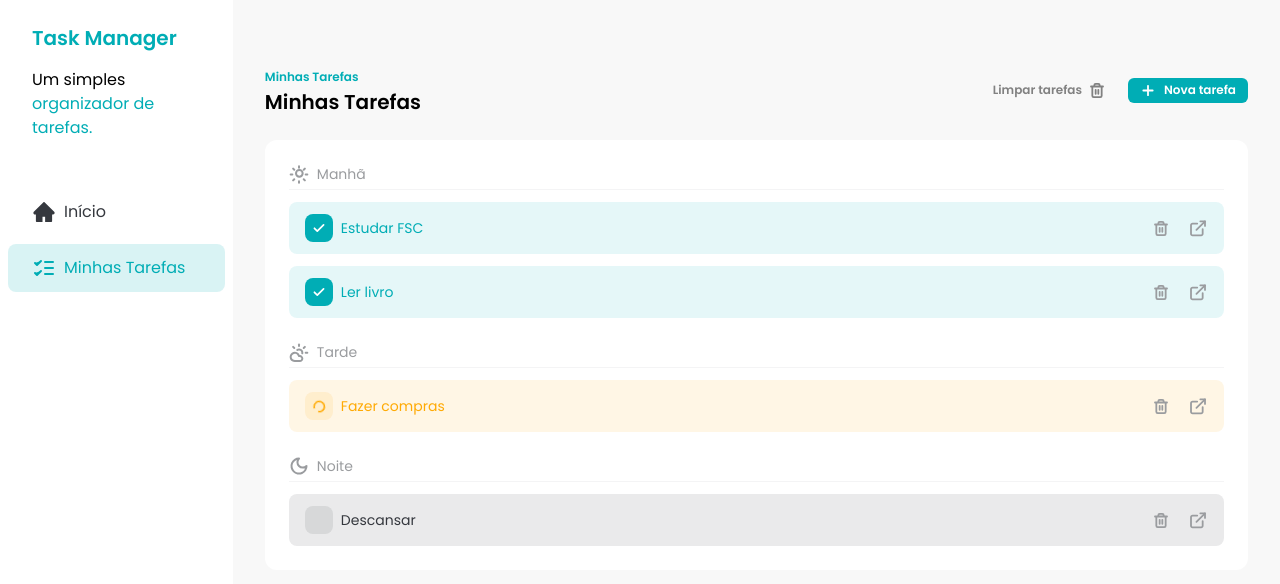
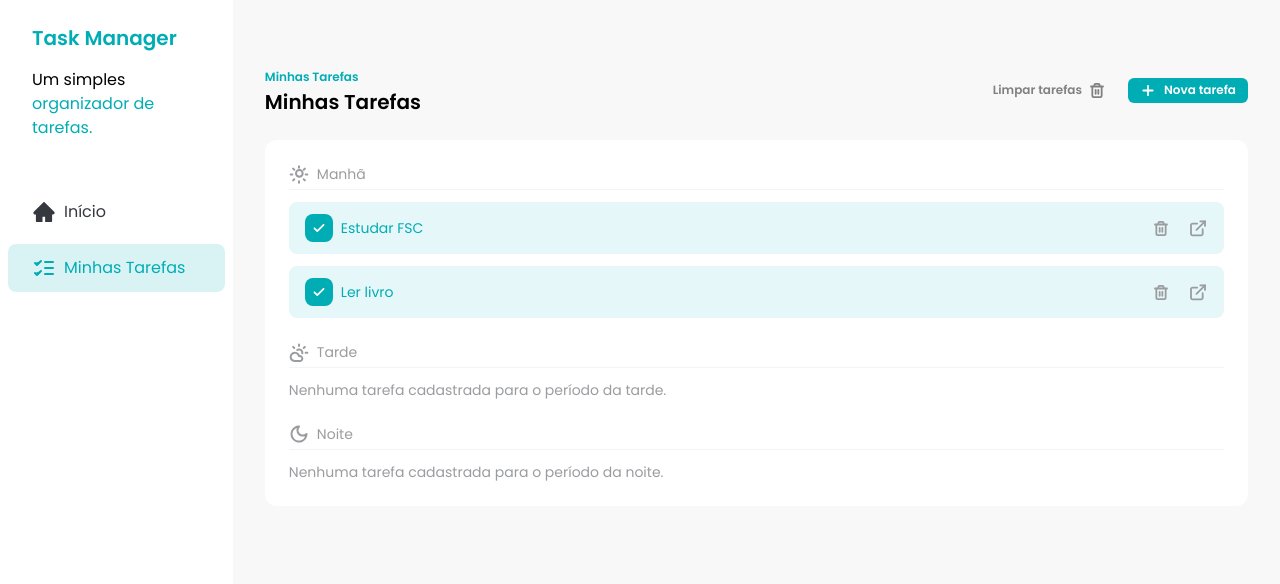
Before and after one commit to fernandoferreira67/task-manager, a React (Vite) app: page / in a window 1280 px wide. Shown: the top 584 px of the page. Built offline with nearby package versions, Linux system fonts and the light colour scheme; data requests are answered from the project's data file.

Commit message:
feat: ensure empty message is shown on Tasks component

```diff
--- a/db.json
+++ b/db.json
@@ -13,20 +13,6 @@
       "description": "Ler o livro de matemática",
       "time": "morning",
       "status": "done"
-    },
-    {
-      "id": "4",
-      "title": "Fazer compras",
-      "description": "Comprar os ingredientes para o jantar",
-      "time": "afternoon",
-      "status": "in_progress"
-    },
-    {
-      "id": "5",
-      "title": "Descansar",
-      "description": "Assistir um filme com a família",
-      "time": "evening",
-      "status": "not_started"
     }
   ]
 }
--- a/src/components/Tasks.jsx
+++ b/src/components/Tasks.jsx
@@ -102,6 +102,11 @@
       <div className="rounded-xl bg-white p-6">
         <div className="space-y-3">
           <TasksSeparator title="Manhã" icon={<SunIcon />} />
+          {morningTasks.length === 0 && (
+            <p className="text-sm text-brand-text-gray">
+              Nenhuma tarefa cadastrada para o período da manhã.
+            </p>
+          )}
           {morningTasks.map((task) => (
             <TaskItem
               key={task.id}
@@ -114,6 +119,11 @@
 
         <div className="my-6 space-y-3">
           <TasksSeparator title="Tarde" icon={<CloudSunIcon />} />
+          {afternoonTasks.length === 0 && (
+            <p className="text-sm text-brand-text-gray">
+              Nenhuma tarefa cadastrada para o período da tarde.
+            </p>
+          )}
           {afternoonTasks.map((task) => (
             <TaskItem
               key={task.id}
@@ -126,6 +136,11 @@
 
         <div className="space-y-3">
           <TasksSeparator title="Noite" icon={<MoonIcon />} />
+          {eveningTasks.length === 0 && (
+            <p className="text-sm text-brand-text-gray">
+              Nenhuma tarefa cadastrada para o período da noite.
+            </p>
+          )}
           {eveningTasks.map((task) => (
             <TaskItem
               key={task.id}
```
